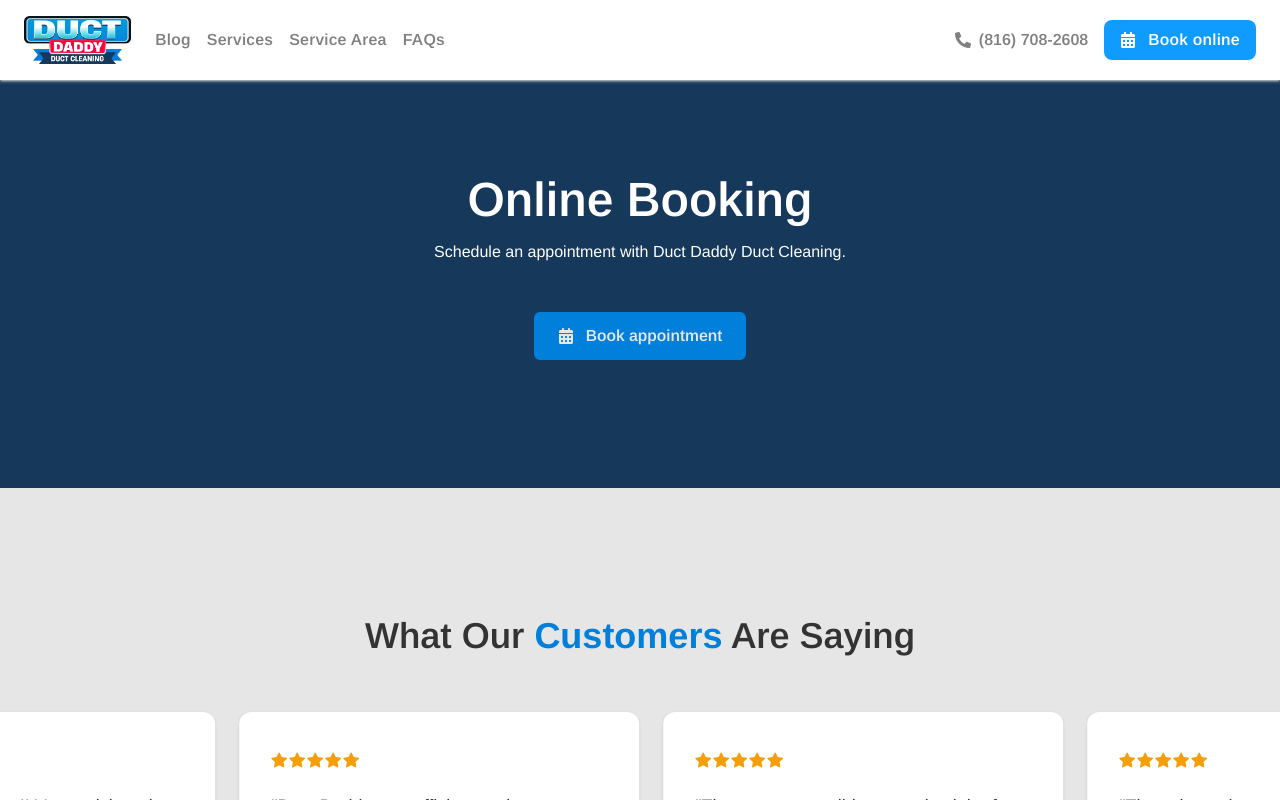
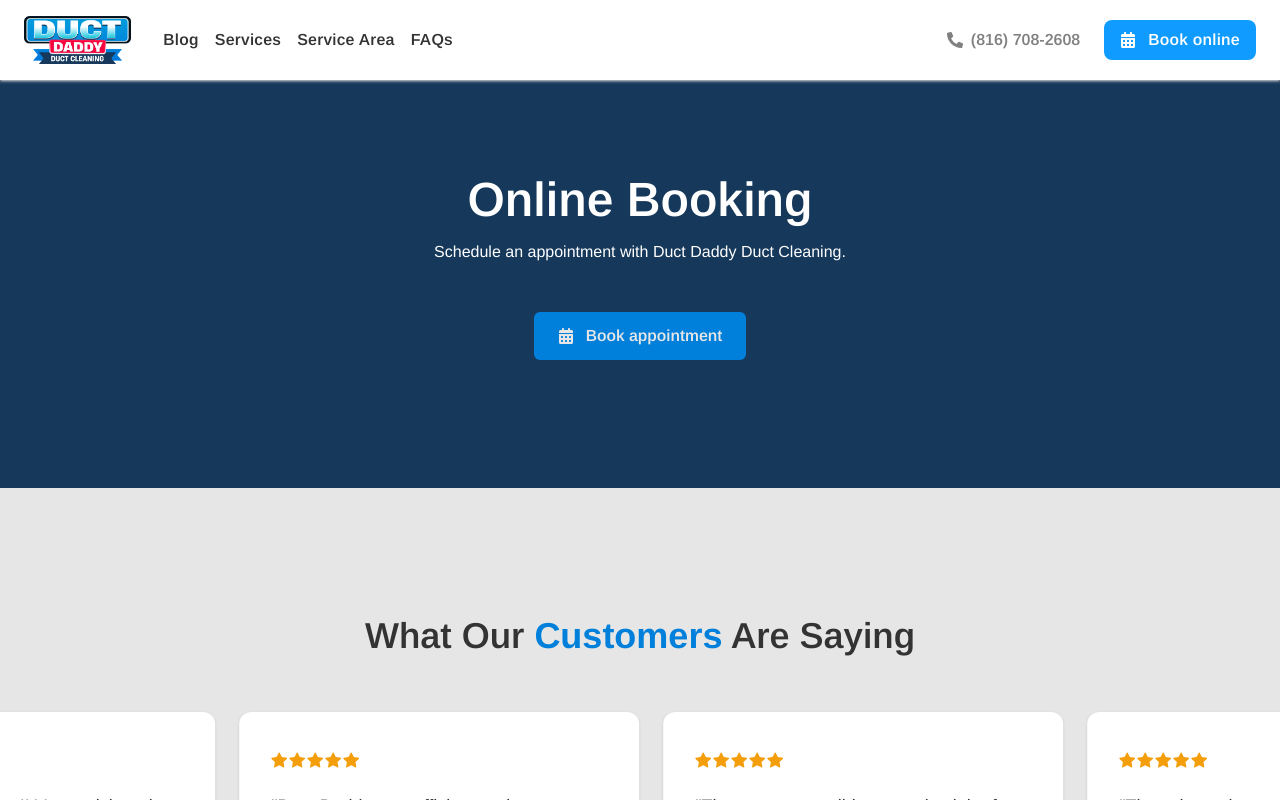
Before and after one commit to flowz0/dd-frontend, a Next.js app: page /booking in a window 1280 px wide. Shown: the top 800 px of the page. Built offline with nearby package versions, Linux system fonts and the light colour scheme.

Commit message:
fix(navbar): create a function to handleScrollToSection and useEffect for scrolling into element view

```diff
--- a/app/components/Navbar.tsx
+++ b/app/components/Navbar.tsx
@@ -2,7 +2,7 @@
 
 import Link from "next/link";
 import { useEffect, useState } from "react";
-import { usePathname } from "next/navigation";
+import { usePathname, useRouter } from "next/navigation";
 import { AnimatePresence, motion } from "framer-motion";
 import Image from "next/image";
 import BrandLogo from "@/public/Duct-Daddy-03.png";
@@ -11,13 +11,37 @@
 export default function Navbar() {
   const Links = [
     { name: "Blog", href: "/blog" },
-    { name: "Services", href: "/#services" },
-    { name: "Service Area", href: "/#service-area" },
-    { name: "FAQs", href: "/#faqs" },
+    { name: "Services", href: "#services" },
+    { name: "Service Area", href: "#service-area" },
+    { name: "FAQs", href: "#faqs" },
   ];
 
   const [isOpen, setIsOpen] = useState(false);
+  const router = useRouter();
   const pathname = usePathname();
+
+  const handleScrollToSection = (id: string) => {
+    if (pathname !== "/") {
+      localStorage.setItem("scrollTarget", id);
+      router.push("/");
+    } else {
+      const el = document.getElementById(id);
+      if (el) {
+        el.scrollIntoView({ behavior: "smooth" });
+      }
+    }
+  };
+
+  useEffect(() => {
+    const target = localStorage.getItem("scrollTarget");
+    if (target && pathname === "/") {
+      const el = document.getElementById(target);
+      if (el) {
+        el.scrollIntoView({ behavior: "smooth" });
+      }
+      localStorage.removeItem("scrollTarget");
+    }
+  }, [pathname]);
 
   useEffect(() => {
     if (isOpen) {
@@ -30,7 +54,7 @@
   return (
     <nav className="bg-[#ffffff] shadow shadow-[hsl(0,0%,80%)] fixed h-20 w-full z-50">
       <div className="flex justify-between items-center h-full max-w-7xl mx-auto px-6">
-        <div className="flex gap-6">
+        <div className="flex gap-8">
           <Link href="/" onClick={() => setIsOpen(false)}>
             <Image
               src={BrandLogo}
@@ -45,27 +69,34 @@
           <ul className="hidden font-semibold text-base/[32px] tracking-[0.016em] md:flex md:items-center md:gap-x-4">
             {Links.map((link) => (
               <li key={link.href}>
+                {link.href.startsWith("#") ? (
+                  <button
+                    onClick={() => handleScrollToSection(link.href.slice(1))}
+                    className={`transition-colors duration-300
+                      ${pathname === "/" ? "text-[#333333] hover:text-[#0080DB]" : "hover:text-[#0080DB]"}`}
+                  >
+                    {link.name}
+                  </button>
+                ) : (
                   <Link
                     href={link.href}
                     className={`transition-colors duration-300
-                    ${pathname === link.href
-                      ? "text-[#333333]"
-                      : "text-[hsl(0,0%,50%)] hover:text-[#333333]"
-                    }`}
+                      ${pathname === link.href ? "text-[#0080DB] hover:text-[#0080DB]" : "hover:text-[#0080DB]"}`}
                   >
                     {link.name}
                   </Link>
+                )}
               </li>
             ))}
           </ul>
         </div>
-        <div className="flex items-center gap-4">
+        <div className="flex items-center gap-6">
           {pathname === "/blog" || pathname === "/dashboard" || pathname === "/create-blog" || pathname.startsWith("/edit/") || pathname === "/login" || pathname === "/register" ? (
             <Link href="/dashboard" className="hidden bg-[#0080DB] text-[#ffffff] duration-300 transition-colors py-1 px-4 font-semibold text-base/[32px] tracking-[0.016em] rounded-lg md:block hover:bg-[hsl(205,100%,33%)] active:bg-[hsl(205,100%,23%)]">
               Dashboard
             </Link>
           ) : (
-            <>
+            <div className="flex gap-6">
               <Link href="tel:+18167082608" className="hidden text-[hsl(0,0%,50%)] font-semibold transition-colors duration-300 hover:text-[#333333] lg:flex lg:items-center lg:gap-x-2">
                 <FaPhoneAlt className="w-4 h-4" />
                 (816) 708-2608
@@ -81,7 +112,7 @@
                 <FaCalendarAlt className="w-4 h-4" />
                 Book online
               </Link>
-            </>
+            </div>
           )}
         </div>
 
@@ -124,16 +155,28 @@
             <ul className="flex flex-col gap-y-2 px-8 font-bold text-3xl/[42px] tracking-[0.016em]">
               {Links.map((link) => (
                 <li key={link.href}>
+                  {link.href.startsWith("#") ? (
+                    <button
+                      onClick={() => {
+                        handleScrollToSection(link.href.slice(1));
+                        setIsOpen(false);
+                      }}
+                      className="text-[#333333]"
+                    >
+                      {link.name}
+                    </button>
+                  ) : (
                     <Link
                       href={link.href}
                       className={`${pathname === link.href
                         ? "text-[#00b4ff]"
                         : "text-[#333333]"
                         }`}
-                    onClick={() => setIsOpen(!isOpen)}
+                      onClick={() => setIsOpen(false)}
                     >
                       {link.name}
                     </Link>
+                  )}
                 </li>
               ))}
             </ul>
```
Lines whose indentation alone changed are shown as unchanged.
